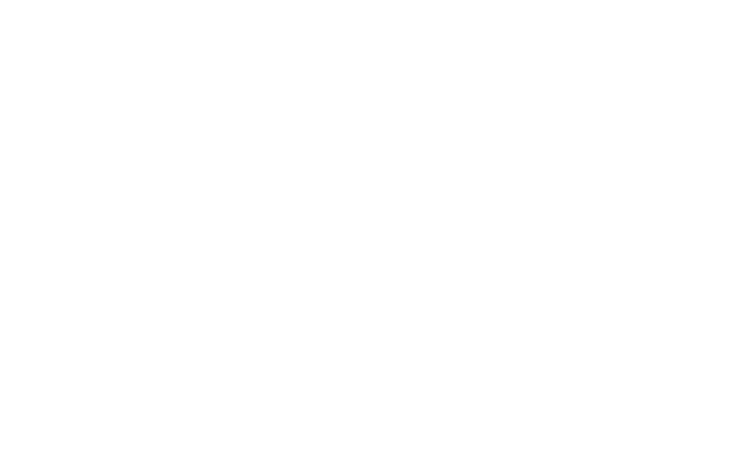
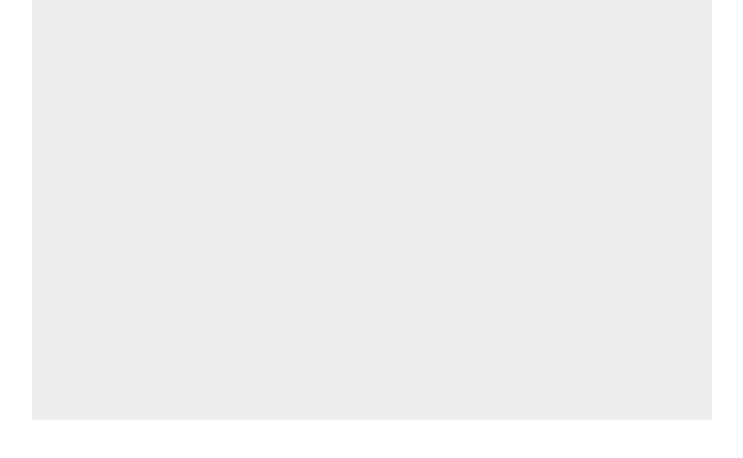
Before and after one commit to xentare/forvaret, a plain HTML site: page index.html in a window 1280 px wide. Shown: the whole page, without its empty margins (268-1011 px from the left). Drawn offline with Linux system fonts and the light colour scheme.

Commit message:
script.js

```diff
--- a/index.html
+++ b/index.html
@@ -1,8 +1,13 @@
 <html>
 <head>
 	<title>Bättre folk</title>
+	<style>
+		* {padding: 0; margin: 0;}
+		canvas {background: #eee; display: block; margin: 0 auto;}
+	</style>
+	<script src="script.js"></script>
 </head>
 <body>
-
+	<canvas id="myCanvas" width="680" height="420"></canvas>
 </body>
 </html>
```
Also changed, not shown: script.js (added).
